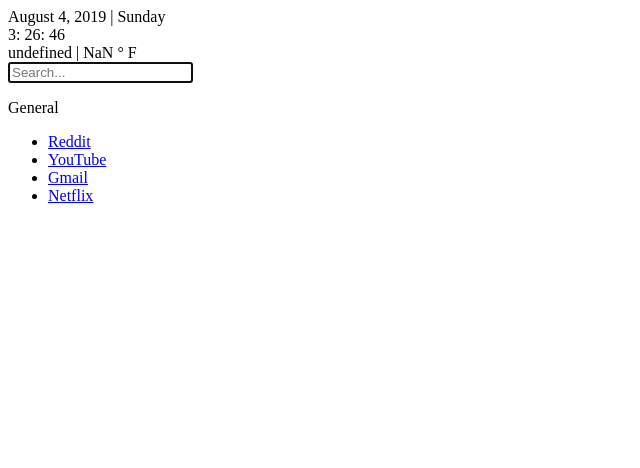
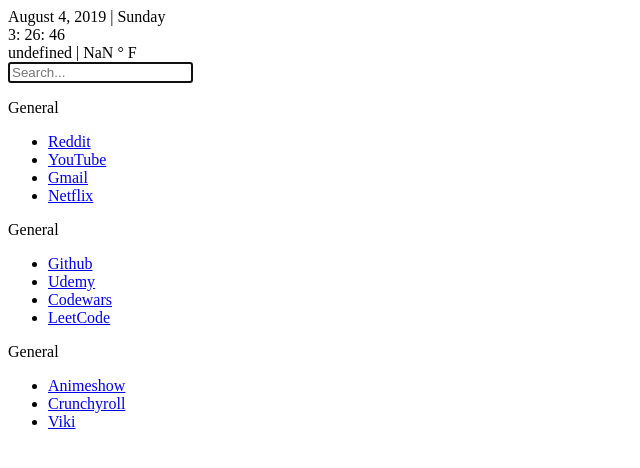
Before and after one commit to karuffin1992/vueHomePage, a Vue app: page / in a window 1280 px wide. Shown: the top 468 px of the page, without its empty margins (0-640 px from the left). Built offline with nearby package versions, Linux system fonts and the light colour scheme.

Commit message:
added more components + info for bookmark sections

```diff
--- a/src/App.vue
+++ b/src/App.vue
@@ -2,7 +2,7 @@
   <div id="app">
     <Weather />
     <Search />
-    <Links />
+    <Links :items="Bookmarks.items" />
   </div>
 </template>
 
@@ -17,6 +17,91 @@
     Weather,
     Search,
     Links
+  },
+  data() {
+    return {
+      Bookmarks: {
+        nextBookmarkID: 3,
+        items: [
+          {
+            id: 0,
+            title: 'General',
+            nextLinkID: 4,
+            links: [
+              {
+                id: 0,
+                title: 'Reddit',
+                url: 'https://www.reddit.com/'
+              },
+              {
+                id: 1,
+                title: 'YouTube',
+                url: 'https://www.youtube.com/'
+              },
+              {
+                id: 2,
+                title: 'Gmail',
+                url: 'https://mail.google.com/'
+              },
+              {
+                id: 3,
+                title: 'Netflix',
+                url: 'https://www.netflix.com/'
+              }
+            ]
+          },
+          {
+            id: 1,
+            title: 'Dev Stuff',
+            nextLinkID: 4,
+            links: [
+              {
+                id: 0,
+                title: 'Github',
+                url: 'https://www.github.com/'
+              },
+              {
+                id: 1,
+                title: 'Udemy',
+                url: 'https://www.udemy.com/'
+              },
+              {
+                id: 2,
+                title: 'Codewars',
+                url: 'https://www.codewars.com/'
+              },
+              {
+                id: 3,
+                title: 'LeetCode',
+                url: 'https://www.leetcode.com/'
+              }
+            ]
+          },
+          {
+            id: 2,
+            title: 'Anime/Korean',
+            nextLinkID: 3,
+            links: [
+              {
+                id: 0,
+                title: 'Animeshow',
+                url: 'https://www.animeshow.tv/'
+              },
+              {
+                id: 1,
+                title: 'Crunchyroll',
+                url: 'https://www.crunchyroll.com/'
+              },
+              {
+                id: 2,
+                title: 'Viki',
+                url: 'https://www.viki.com/'
+              }
+            ]
+          }
+        ]
+      }
+    }
   }
 }
 </script>
--- /dev/null
+++ b/src/components/BookmarkItem.vue
@@ -0,0 +1,20 @@
+<template>
+    <li class="linkItem">
+        <a class="linkA" target="_blank" :href="url">{{ title }}</a>
+    </li>
+</template>
+
+<script>
+export default {
+  name: 'BookmarkItem',
+  props: {
+    id: Number,
+    title: String,
+    url: String
+  }
+}
+</script>
+
+<!-- Add "scoped" attribute to limit CSS to this component only -->
+<style scoped lang="scss">
+</style>
--- a/src/components/Bookmarks.vue
+++ b/src/components/Bookmarks.vue
@@ -3,18 +3,31 @@
         <div class="boxContent">
             <p>General</p>
             <ul class="linkBox">
-                <li class="linkItem"><a class="linkA" target="_blank" href="https://www.reddit.com/">Reddit</a></li>
-                <li class="linkItem"><a class="linkA" target="_blank" href="https://www.youtube.com/">YouTube</a></li>
-                <li class="linkItem"><a class="linkA" target="_blank" href="https://mail.google.com/">Gmail</a></li>
-                <li class="linkItem"><a class="linkA" target="_blank" href="https://www.netflix.com/">Netflix</a></li>
+                <BookmarkItem
+                    v-for="link in links"
+                    :key="link.id"
+                    :id="link.id"
+                    :title="link.title"
+                    :url="link.url"
+                />
             </ul>
         </div>
     </div>
 </template>
 
 <script>
+import BookmarkItem from './BookmarkItem.vue'
+
 export default {
-  name: 'Bookmarks'
+  name: 'Bookmarks',
+  components: {
+    BookmarkItem
+  },
+  props: {
+    id: Number,
+    title: String,
+    links: Array
+  }
 }
 </script>
 
--- a/src/components/Links.vue
+++ b/src/components/Links.vue
@@ -1,7 +1,12 @@
 <template>
     <section class="bookmark pageContainer">
         <div class="bookmarkContainer">
-            <Bookmarks />
+            <Bookmarks v-for="item in items"
+              :key="item.id"
+              :id="item.id"
+              :title="item.title"
+              :links="item.links"
+            />
         </div>
     </section>
 </template>
@@ -11,6 +16,9 @@
 
 export default {
   name: 'Links',
+  props: {
+    items: Array
+  },
   components: {
     Bookmarks
   }
```
